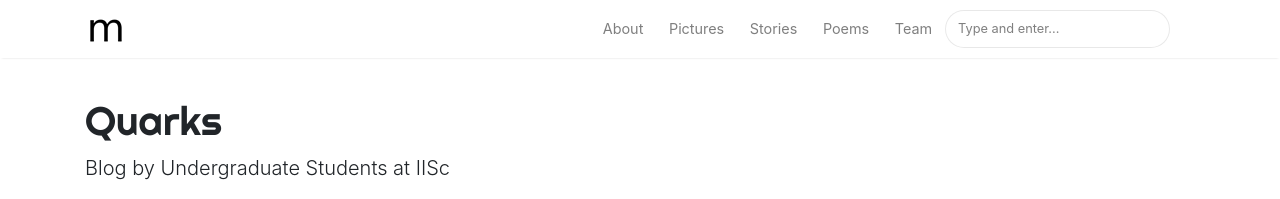
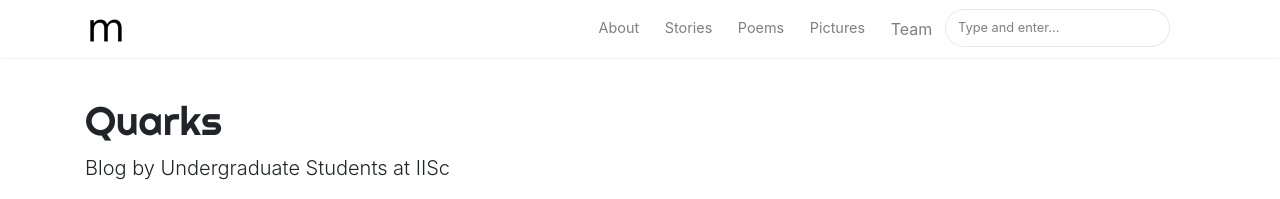
Before and after one commit to Quarks-IISc/blog, a Jekyll site: the page built from index.html, in a window 1280 px wide. Shown: the top 199 px of the page. Built offline with Jekyll 4.4.1, drawn with Linux system fonts in a browser that asks for light colours; nearby versions of some CDN libraries; the list of posts is cut into pages by our own code.

Commit message:
Fixed issue in order

```diff
--- a/_layouts/default.html
+++ b/_layouts/default.html
@@ -80,15 +80,14 @@
             <a class="nav-link" href="{{ site.baseurl }}/about">About</a>
             </li>
             <li class="nav-item">
-            <a class="nav-link" href="{{ site.baseurl }}/pictures">Pictures</a>
-            </li>
-            <li class="nav-item">
             <a class="nav-link" href="{{ site.baseurl }}/stories">Stories</a>
             </li>
             <li class="nav-item">
             <a class="nav-link" href="{{ site.baseurl }}/poems">Poems</a>
             </li>
             <li class="nav-item">
+            <a class="nav-link" href="{{ site.baseurl }}/pictures">Pictures</a>
+            </li>
             <a class="nav-link" href="{{ site.baseurl }}/team">Team</a>
             </li>
             {% include search-lunr.html %}
```
